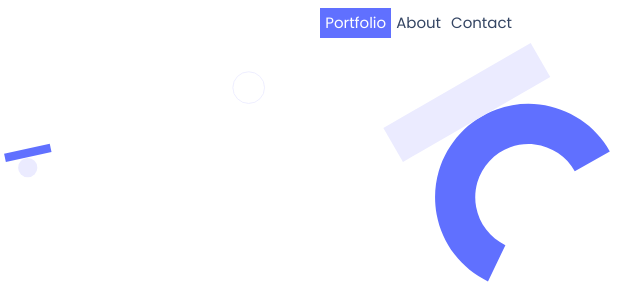
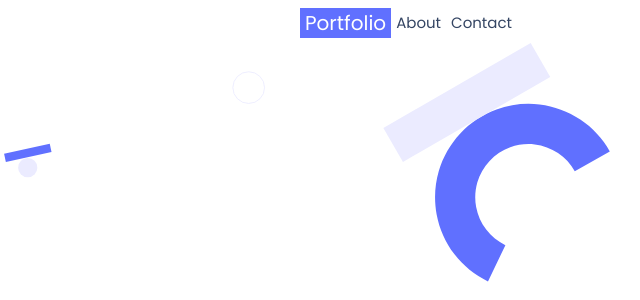
Before and after one commit to oovillagran/Portfolio-project, a website: page index.html in a window 1280 px wide. In both pictures the pointer is over the item "Portfolio". Shown: the top 300 px of the page, 601-1241 px from the left. Drawn offline with Linux system fonts and the light colour scheme.

Commit message:
Add transition in nav-menu

```diff
--- a/style.css
+++ b/style.css
@@ -229,6 +229,11 @@ h6 {
   font-weight: 500;
   font-size: 0.938rem;
   line-height: 1.25rem;
+  transition: font-size 2s, color 2s, background-color 2s;
+}
+
+.mhead:hover {
+  font-size: 1.25rem;
 }
 
 ul {
```
